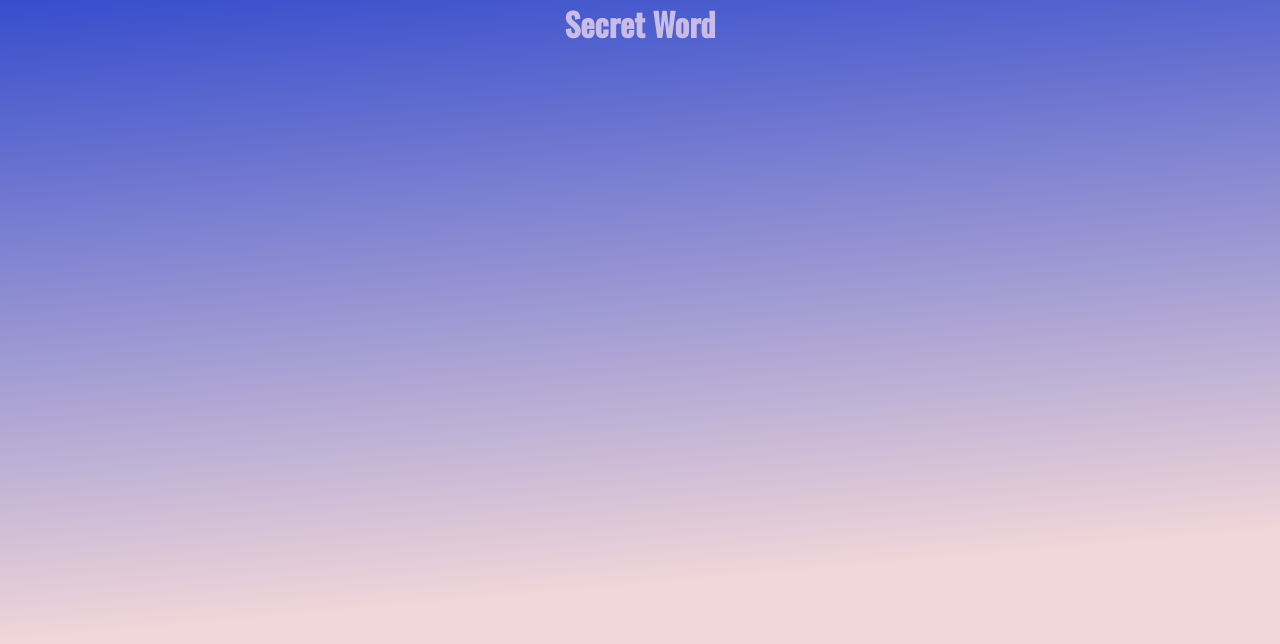
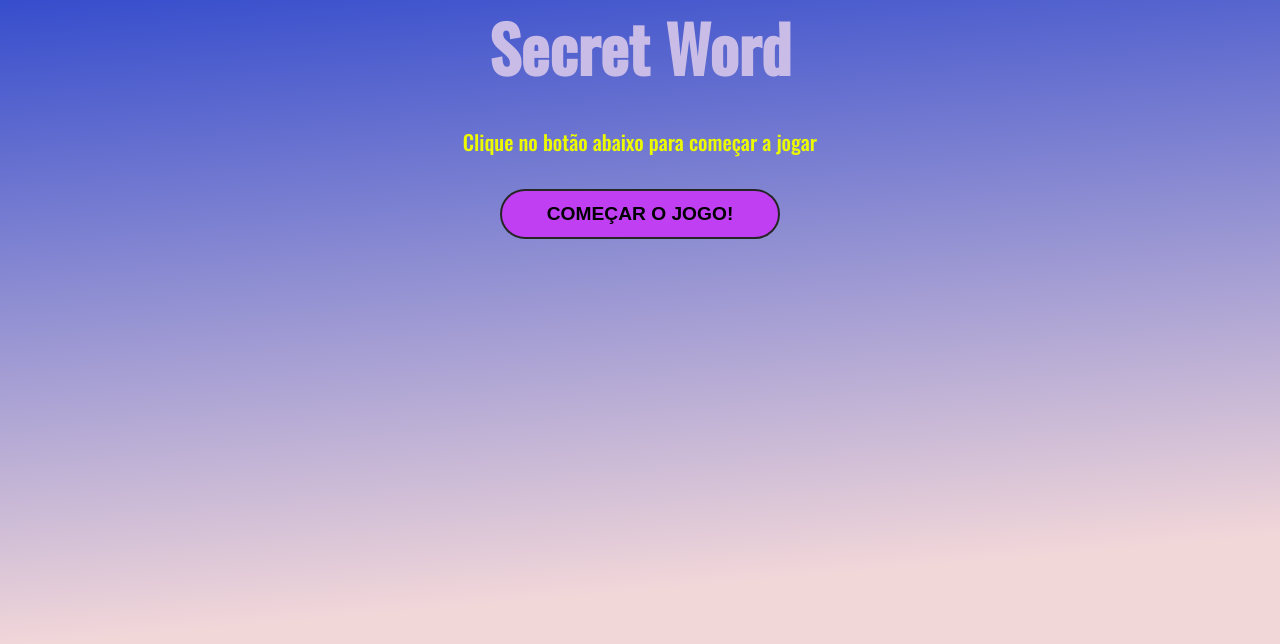
Before and after one commit to NegraoWalker/guess-words, a React (Create React App) app: page / in a window 1280 px wide. Shown: the top 644 px of the page. Built offline with nearby package versions, Linux system fonts and the light colour scheme.

Commit message:
Criação do Botão - Começar o Jogo

```diff
--- a/src/App.js
+++ b/src/App.js
@@ -1,9 +1,10 @@
 import './App.css';
+import StartScreen from './components/StartScreen';
 
 function App() {
   return (
     <div className="App">
-      <h1>Secret Word</h1>
+      <StartScreen />
     </div>
   );
 }
--- /dev/null
+++ b/src/components/StartScreen.css
@@ -0,0 +1,10 @@
+.start h1 {
+    font-size: 4rem;
+    margin-bottom: 2rem;
+}
+
+.start p {
+    margin-bottom: 2rem;
+    color: #ecfa00;
+    font-size: 1.3rem;
+}
--- /dev/null
+++ b/src/components/StartScreen.jsx
@@ -0,0 +1,14 @@
+import React from 'react'
+import './StartScreen.css'
+
+const StartScreen = () => {
+    return (
+        <div className='start'>
+            <h1>Secret Word</h1>
+            <p>Clique no botão abaixo para começar a jogar</p>
+            <button>Começar o jogo!</button>
+        </div>
+    )
+}
+
+export default StartScreen
--- a/src/index.css
+++ b/src/index.css
@@ -18,3 +18,20 @@
   ;
   color: #c9bce7;
 }
+
+button {
+  background-color: #c03ff3;
+  padding: 0 45px;
+  border: 2px solid #272627;
+  border-radius: 25px;
+  height: 50px;
+  text-transform: uppercase;
+  font-weight: bold;
+  font-size: 1.2rem;
+  cursor: pointer;
+  transition: 0.4s;
+}
+
+button:hover {
+  background-color: #d374f8;
+}
```
